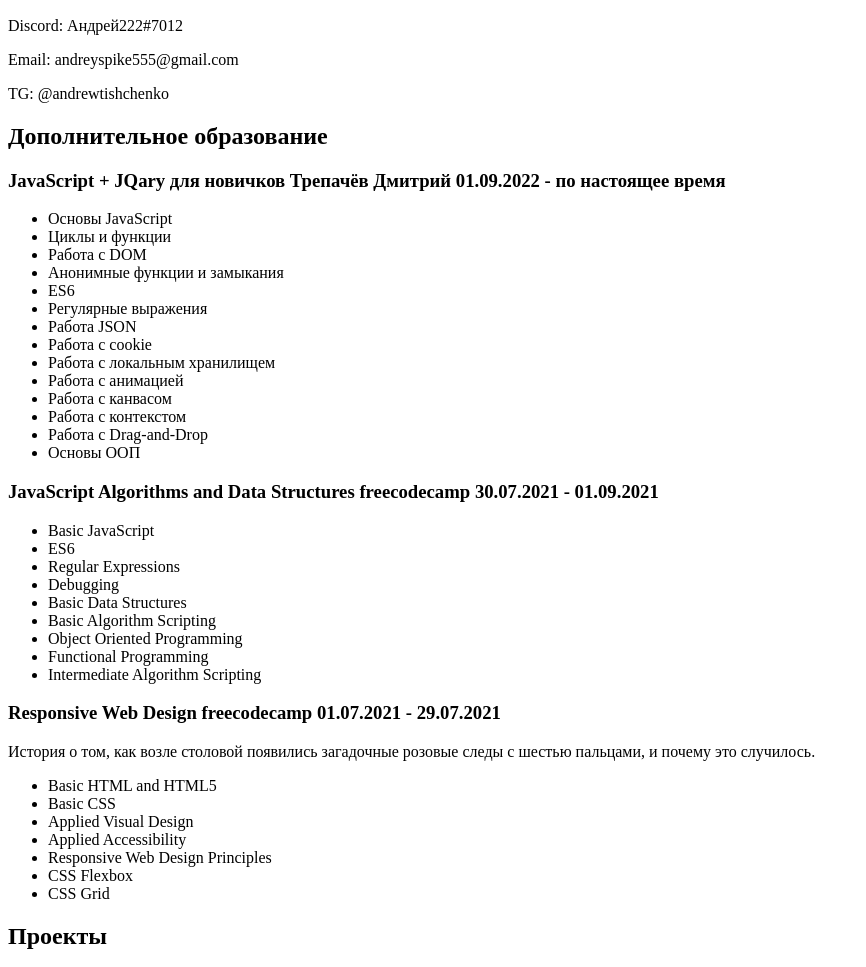
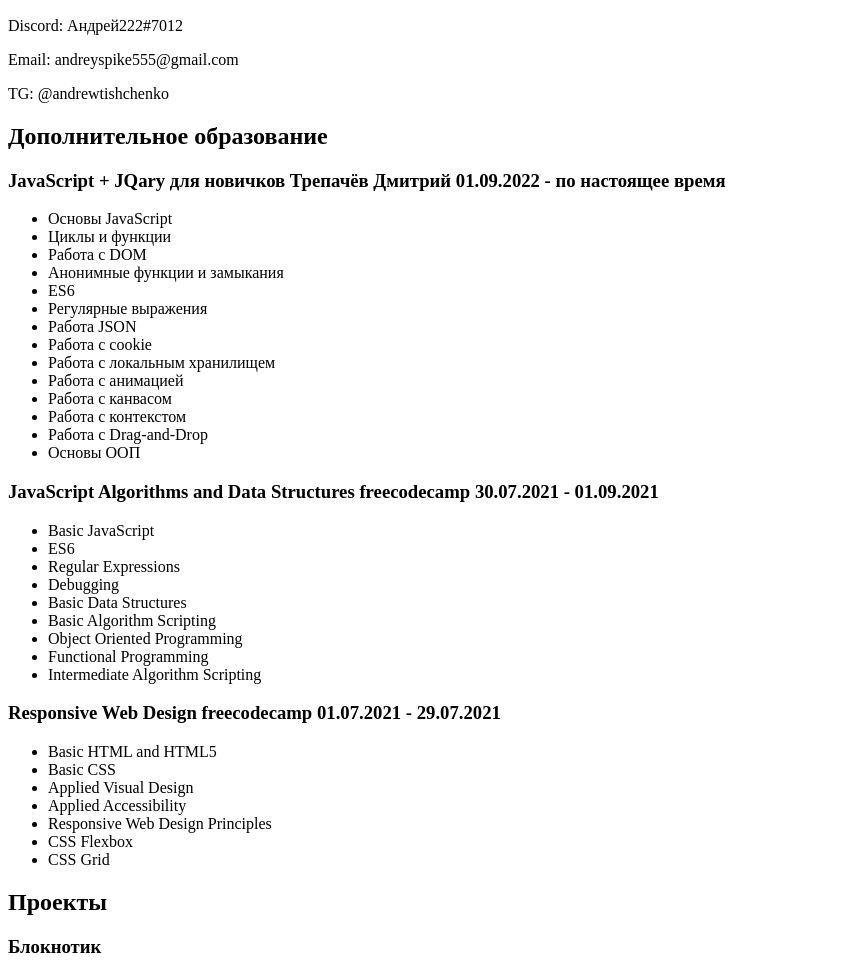
Before and after one commit to AndreyTishchenko/rsschool-cv, a plain HTML site: page index.html in a window 1280 px wide. Shown: the part 110-1077 px from the top of the page, without its empty margins (0-866 px from the left). Drawn offline with Linux system fonts and the light colour scheme.

Commit message:
docs: new text in index html

```diff
--- a/index.html
+++ b/index.html
@@ -48,10 +48,6 @@
             <li>Intermediate Algorithm Scripting</li>
         </ul>
         <h3>Responsive Web Design <span>freecodecamp</span> <span>01.07.2021 - 29.07.2021</span></h3>
-        <main>
-            История о том, как возле столовой появились загадочные розовые
-            следы с шестью пальцами, и почему это случилось.
-        </main>
         <ul>
             <li>Basic HTML and HTML5</li>
             <li>Basic CSS</li>
```
